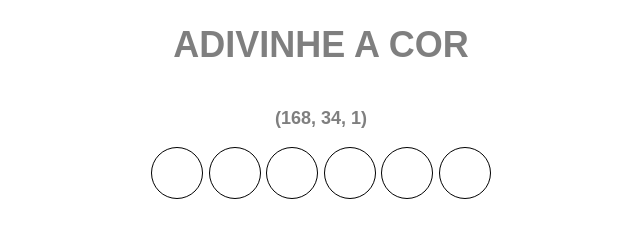
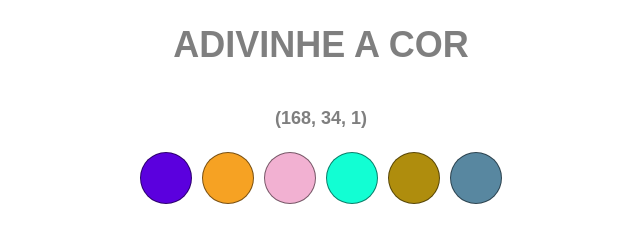
Before and after one commit to tryber/sd-09-project-color-guess, a plain HTML site: page index.html in a window 1280 px wide. Shown: the whole page, without its empty margins (319-959 px from the left). Drawn offline with Linux system fonts and the light colour scheme.

Commit message:
Requisito 4 - Adiciona função para gerar cores aos circulos dinâmicamente. :white_check_mark:

```diff
--- a/script.js
+++ b/script.js
@@ -0,0 +1,25 @@
+// Gerar número aleatório
+function randomNumber(num) {
+  const number = Math.floor(Math.random() * num);
+  return number;
+}
+
+// Gerar cor aleatória
+function randomColor() {
+  const rgb = `rgb(${randomNumber(256)}, ${randomNumber(256)}, ${randomNumber(256)})`;
+  return rgb;
+}
+
+// Atribuir cor aos círculos
+function colorBall() {
+  const balls = document.getElementsByClassName('ball');
+  for(let index = 0; index < balls.length; index += 1) {
+    const color = randomColor();
+    balls[index].style.backgroundColor = color;
+  }
+}
+
+// Iniciar função após o carregamento da página
+window.onload = function () {
+  colorBall();
+}
--- a/style.css
+++ b/style.css
@@ -1,7 +1,8 @@
 .ball {
-  border: 1px solid black;
+  border: 1px solid rgba(0, 0, 0, 0.5);
   border-radius: 50%;
   height: 50px;
+  margin: 5px;
   width: 50px;
 }
 
@@ -13,8 +14,8 @@ body {
 
 .container {
   display: flex;
-  justify-content: space-evenly;
-  width: 350px;
+  justify-content: center;
+  width: 400px;
 }
 
 .rgb-color {
```
